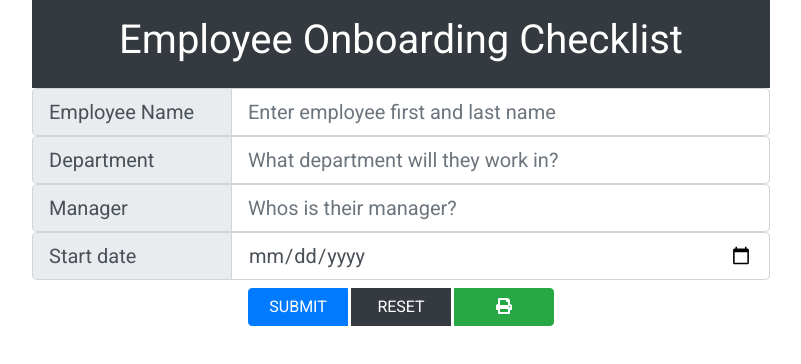
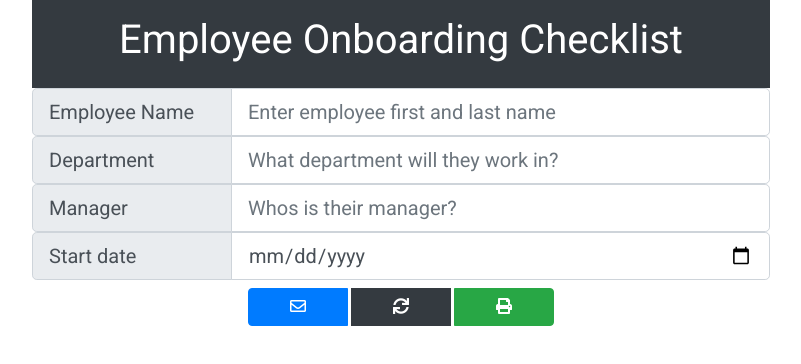
Before and after one commit to TechSnazzy/employee-checklist, a plain HTML site: page index.html in a window 1280 px wide. Shown: the whole page, without its empty margins (239-1040 px from the left). Drawn offline with nearby package versions, Linux system fonts and the light colour scheme.

Commit message:
Changed the button text to font awesome icons

```diff
--- a/index.html
+++ b/index.html
@@ -113,8 +113,12 @@
         <!-- Start date -->
         <!-- Begin Buttons -->
         <div class="btn-group p-2">
-          <input class="btn btn-primary" type="submit" value="SUBMIT" />
-          <input class="btn btn-dark" type="reset" value="RESET" />
+          <button class="btn btn-primary" type="submit">
+            <i class="far fa-envelope"></i>
+          </button>
+          <button class="btn btn-dark" type="reset">
+            <i class="fas fa-sync"></i>
+          </button>
           <button class="btn btn-success hidden-print" onclick="printPage()">
             <i class="fas fa-print"></i>
           </button>
```
